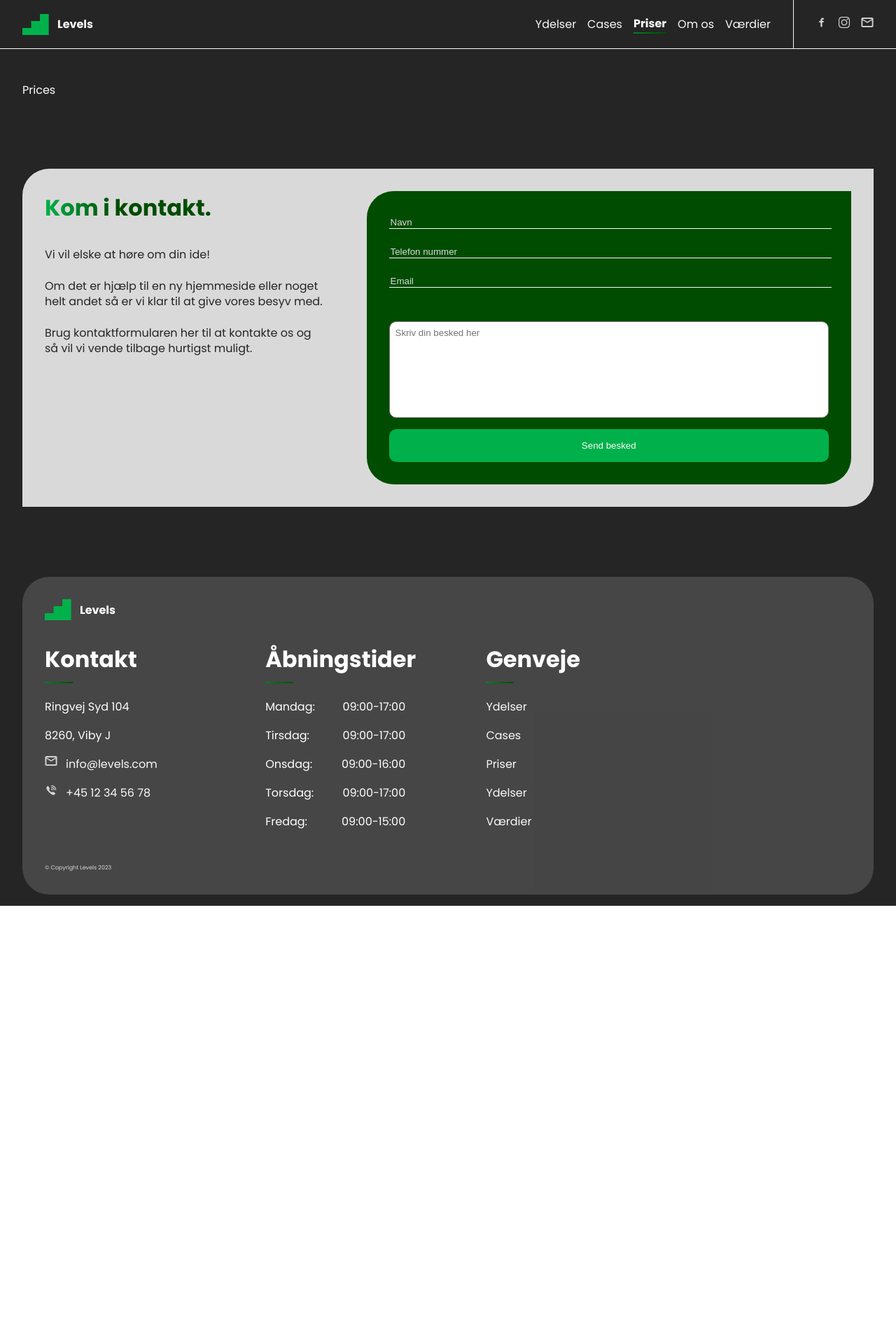
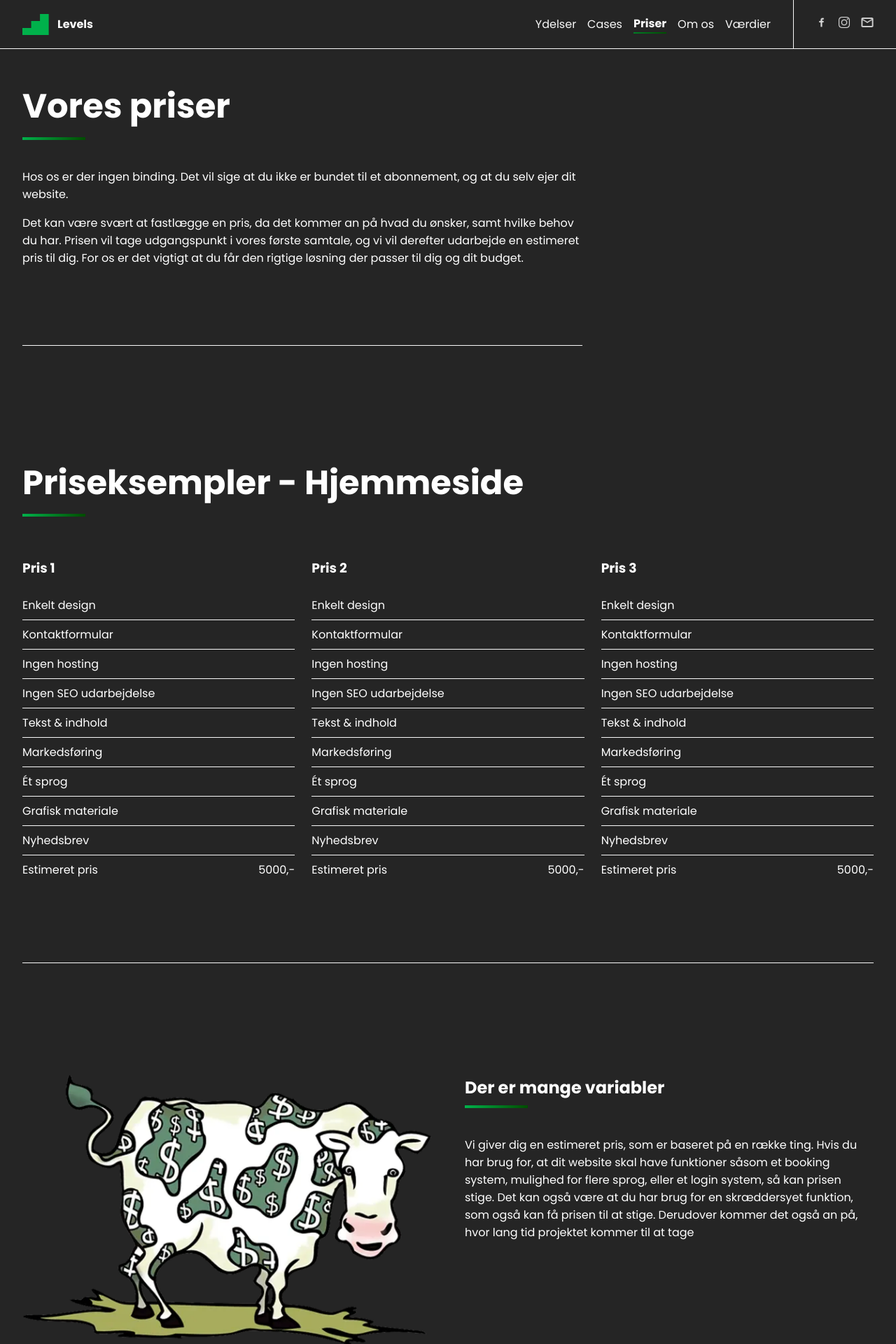
Before and after one commit to Steffen-Svenningsen/levels, a React (Create React App) app: page /levels/priser in a window 1280 px wide. Shown: the top 1920 px of the page at 70% size. Before the commit the page ends 1294 px from the top, so only its background shows below. Built offline with nearby package versions, Linux system fonts and the light colour scheme.

Commit message:
coded prices page

```diff
--- a/src/App.css
+++ b/src/App.css
@@ -8,6 +8,8 @@
   --dark-bg-shade: #252525a6;
   --text-primary: #f9f9f9;
   --text-secondary: #d9d9d9;
+
+  --content-heading: clamp(24px, 4vw, 48px);
 }
 
 /* Global App styling */
@@ -241,7 +243,7 @@ section {
 }
 
 .col-2 div h1 {
-  font-size: clamp(24px, 4vw, 48px);
+  font-size: var(--content-heading);
   margin-bottom: 0.5rem;
 }
 
@@ -337,6 +339,70 @@ section {
   color: var(--dark-bg);
   border-radius: 100px 0 100px 100px;
 }
+
+/* prices */
+.price-intro {
+  max-width: 800px;
+  margin-block: 5rem;
+}
+
+.price-intro h1 {
+  font-size: var(--content-heading);
+  margin-bottom: 0.5rem;
+}
+
+.content-separator-line {
+  height: 1px;
+  background-color: var(--text-primary);
+  margin-block: 7rem;
+}
+
+.price-examples-wrapper h1 {
+  font-size: var(--content-heading);
+  margin-bottom: 0.5rem;
+}
+
+.price-examples {
+  display: flex;
+  flex-wrap: wrap;
+  gap: 1.5rem;
+}
+
+.price-example {
+  min-width: 260px;
+  flex: 1;
+}
+
+.price-example p {
+  padding-block: 0.5rem;
+  margin: 0;
+}
+
+.price-example p span {
+  float: right;
+}
+
+.price-example p:not(:last-of-type) {
+  border-bottom: 1px solid var(--text-primary);
+}
+
+.price-flavor {
+  display: flex;
+  flex-wrap: wrap;
+  gap: 3rem;
+}
+
+.price-flavor h1 {
+  margin-bottom: 0.5rem;
+}
+
+.price-flavor>* {
+  min-width: 260px;
+  flex: 1;
+}
+
+
+
 
 @keyframes menuFadeIn {
   from {
@@ -554,6 +620,17 @@ footer .footer-bottom {
     display: flex;
   }
 
+  .price-flavor {
+    flex-direction: column-reverse;
+  }
+
+  .price-flavor img {
+    max-width: 60%;
+    position: relative;
+    left: 50%;
+    transform: translateX(-50%);
+  }
+
   .loading-page .stair {
     transform: scale(0.5);
   }
--- a/src/pages/Homepage.js
+++ b/src/pages/Homepage.js
@@ -18,15 +18,15 @@ export default function Homepage() {
     <div className='page'>
       <section className='hero-section'>
         <div>
-          <img src={GreenImg} width={300} height={200} alt='Green'/>
+          <img src={GreenImg} width={300} height={200} alt='Green' />
           <span><i className='hero-word'>Nytænkende</i><b>Webbureau</b> for</span>
         </div>
         <div>
           <span><b>Folket</b> og</span>
-          <img src={PeopleImg} width={900} height={220} alt='People smilling'/>
+          <img src={PeopleImg} width={900} height={220} alt='People smilling' />
         </div>
         <div>
-          <img src={NatureImg} width={900} height={220} alt='Nature'/>
+          <img src={NatureImg} width={900} height={220} alt='Nature' />
           <span><b>Fremtiden</b></span>
         </div>
       </section>
@@ -34,7 +34,7 @@ export default function Homepage() {
         <div>
           <h1>Få et indblik.</h1>
           <div className='gradient-line'></div>
-          <p>Levels er et transparent webbureau med højt til loftet. Vi er et team af erfarende sjæle og nysgerrige talenter.<p/>
+          <p>Levels er et transparent webbureau med højt til loftet. Vi er et team af erfarende sjæle og nysgerrige talenter.<p />
             <p>Hos os er rummet fyldt af kompetencer indenfor web-design, udvikling, markedsføring, SEO, content-creation og meget mere.</p>
             <p>På vores kontor tror vi på at man kan hente et bedre produkt ved tæt samarbejde med kunden. Vi er derfor altid transparente i vores arbejde og kunden har altid det første og sidste ord at indføre.</p>
             <p>Vi rummer mange forskellige arbejdsopgaver og er altid klar på nye og spændende projekter!</p>
@@ -42,7 +42,7 @@ export default function Homepage() {
           </p>
         </div>
         <div>
-          <img src={WorkImg} width={700} height={680} alt='Kontor'/>
+          <img src={WorkImg} width={700} height={680} alt='Kontor' />
         </div>
       </section>
       <section className='col-2 info-section'>
@@ -52,12 +52,12 @@ export default function Homepage() {
             <p>Vi har mange værktøjer når det gælder design.</p>
             <p>Om det er Figma, Adobe XD eller noget helt trejde så garanterer vi et stilrent design med tanke bag.</p>
           </div>
-          <img src={DesignImg} width={400} height={400} alt='Design'/>
+          <img src={DesignImg} width={400} height={400} alt='Design' />
         </div>
         <div>
           <div className='tool-text-full'>
             <h3>Udvikling</h3>
-            <p>Hos Levels kan vi lave alt fra standardløsninger som Wordpress, Wix, Webflow til custom løsningser i Vue og React. Kender du intet til disse værktøjer så fortvivl ej! Vores dygtige konsulenter rådgiver dig altid til den løsning der skaber mest værdi for dig og din ide.</p>
+            <p>Hos Levels kan vi lave alt fra standardløsninger som Wordpress, Wix, Webflow til custom løsninger i Vue og React. Kender du intet til disse værktøjer så fortvivl ej! Vores dygtige konsulenter rådgiver dig altid til den løsning der skaber mest værdi for dig og din ide.</p>
             <p>Vi er altid up-to-date med de nyeste teknologier så vi kan sikre dig en fremtidssikret løsning.</p>
             <p>Skal vi lave en fed løsning til dig? Så kontakt os endelig.</p>
           </div>
@@ -67,7 +67,7 @@ export default function Homepage() {
             <h3>Hosting</h3>
             <p>Ønsker du at tilkøbe hosting er det også en mulighed hos os.</p>
             <p>Vi tilbyder en abonnementsløsning, hvor vi hoster din hjemmeside for et månedligt beløb. Ved køb af en hjemmeside får du de 3 første måneders hosting gratis!</p>
-              <p>Når det kommer til hosting bruger vi kun grønne server. Dvs. at din hjemmeside kommer til at blive drevet af grøn energi.</p>
+            <p>Når det kommer til hosting bruger vi kun grønne servere. Dvs. at din hjemmeside kommer til at blive drevet af grøn energi.</p>
           </div>
         </div>
         <div className='grey-box right-side-line'>
--- a/src/pages/Prices.js
+++ b/src/pages/Prices.js
@@ -1,7 +1,85 @@
 import React from 'react'
+import Cashcow from '../images/cash-cow.webp'
 
 export default function Prices() {
   return (
-    <div className='page'>Prices</div>
+    <div className='page'>
+      <section className='price-intro'>
+        <div>
+          <h1>Vores priser</h1>
+          <div className='gradient-line'></div>
+          <p>
+            Hos os er der ingen binding. Det vil sige at du ikke er bundet til et abonnement, og at du selv ejer dit website.
+          </p>
+          <p>
+            Det kan være svært at fastlægge en pris, da det kommer an på hvad du ønsker, samt hvilke behov du har.
+            Prisen vil tage udgangspunkt i vores første samtale, og vi vil derefter udarbejde en estimeret pris til dig. For os
+            er det vigtigt at du får den rigtige løsning der passer til dig og dit budget.
+          </p>
+        </div>
+        <div className='content-separator-line'></div>
+      </section>
+
+      <section className='price-examples-wrapper'>
+        <h1>Priseksempler - Hjemmeside</h1>
+        <div className='gradient-line'></div>
+        <div className='price-examples'>
+          <div className='price-example'>
+            <h3>Pris 1</h3>
+            <p>Enkelt design</p>
+            <p>Kontaktformular</p>
+            <p>Ingen hosting</p>
+            <p>Ingen SEO udarbejdelse</p>
+            <p>Tekst & indhold</p>
+            <p>Markedsføring</p>
+            <p>Ét sprog</p>
+            <p>Grafisk materiale</p>
+            <p>Nyhedsbrev</p>
+            <p>Estimeret pris <span className="estimated-price">5000,-</span></p>
+          </div>
+          <div className='price-example'>
+            <h3>Pris 2</h3>
+            <p>Enkelt design</p>
+            <p>Kontaktformular</p>
+            <p>Ingen hosting</p>
+            <p>Ingen SEO udarbejdelse</p>
+            <p>Tekst & indhold</p>
+            <p>Markedsføring</p>
+            <p>Ét sprog</p>
+            <p>Grafisk materiale</p>
+            <p>Nyhedsbrev</p>
+            <p>Estimeret pris <span className="estimated-price">5000,-</span></p>
+          </div>
+          <div className='price-example'>
+            <h3>Pris 3</h3>
+            <p>Enkelt design</p>
+            <p>Kontaktformular</p>
+            <p>Ingen hosting</p>
+            <p>Ingen SEO udarbejdelse</p>
+            <p>Tekst & indhold</p>
+            <p>Markedsføring</p>
+            <p>Ét sprog</p>
+            <p>Grafisk materiale</p>
+            <p>Nyhedsbrev</p>
+            <p>Estimeret pris <span className="estimated-price">5000,-</span></p>
+          </div>
+        </div>
+        <div className='content-separator-line'></div>
+      </section>
+
+      <section className='price-flavor'>
+        <div>
+          <img src={Cashcow} width={600} height={400} alt='Pengeko' />
+        </div>
+        <div>
+          <h1>Der er mange variabler</h1>
+          <div className='gradient-line'></div>
+          <p>Vi giver dig en estimeret pris, som er baseret på en række ting. Hvis du har brug for,
+            at dit website skal have funktioner såsom et booking system, mulighed for flere sprog,
+            eller et login system, så kan prisen stige. Det kan også være at du har brug for en skræddersyet funktion,
+            som også kan få prisen til at stige. Derudover kommer det også an på, hvor lang tid projektet kommer til at tage </p>
+        </div>
+      </section>
+    </div>
   )
 }
```
Also changed, not shown: src/images/cash-cow.webp (added). Lines whose indentation alone changed are shown as unchanged.
